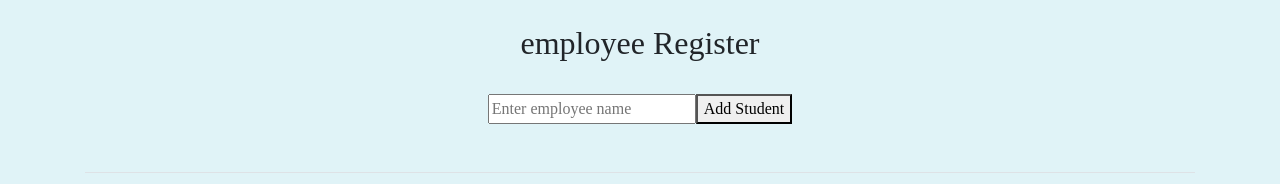
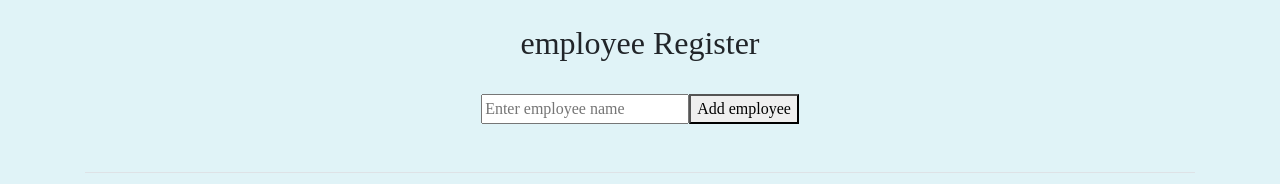
Before and after one commit to zs-ramaprasad/Student-Register, a React (Create React App) app in the folder client/: page / in a window 1280 px wide. Shown: the top 184 px of the page. Built offline with nearby package versions, Linux system fonts and the light colour scheme; no server answers; a web font is replaced by a local one.

Commit message:
Update Input.js

```diff
--- a/client/src/components/Input.js
+++ b/client/src/components/Input.js
@@ -35,7 +35,7 @@ const Input = () => {
           <input type="text" placeholder="Enter employee name" value={name}
           onChange={(e) => setName(e.target.value)}>
           </input>
-          <button>Add Student</button>
+          <button>Add employee</button>
       </form>
   </Fragment>
   );
```
